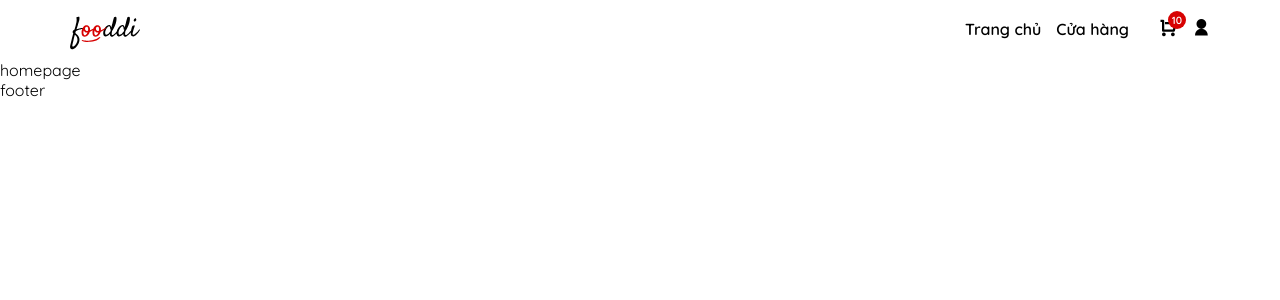
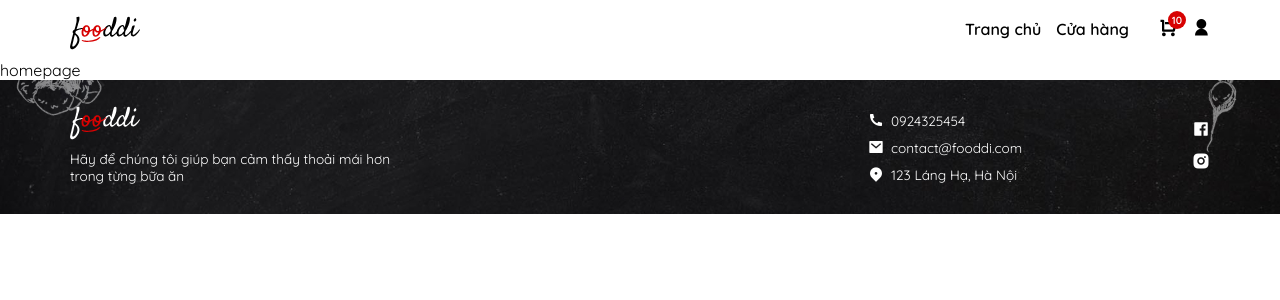
Before and after one commit to ltoanh/_Fooddi, a React (Create React App) app: page / in a window 1280 px wide. Shown: the top 300 px of the page. Built offline with nearby package versions, Linux system fonts and the light colour scheme.

Commit message:
update footer layout

```diff
--- /dev/null
+++ b/src/components/Footer/footer.css
@@ -0,0 +1,58 @@
+#footer{
+  padding: 20px 0;
+}
+
+#footer .container{
+  display: flex;
+  justify-content: space-between;
+}
+
+/* about us */
+#footer__about-us{
+  width: 30%;
+}
+#footer__about-us img{
+  display: block;
+}
+#footer__about-us small{
+  font-size: 0.85rem;
+
+  display: block;
+  padding: 10px 0;
+}
+
+/* footer contact */
+#footer__contact{
+  display: flex;
+  justify-content: space-between;
+  align-items: center;
+  width: 30%;
+
+}
+
+.footer__contact-list--item{
+  display: flex;
+  align-items: center;
+}
+.footer__contact-list--item:not(:first-of-type){
+  padding-top: 10px;
+}
+.footer__contact-list--icon{
+  margin-right: 7px;
+
+  font-size: 1rem;
+}
+.footer__contact-list--item span{
+  font-size: 0.85rem;
+}
+/* social icon */
+.footer__social-icon{
+  color: #fff;
+  font-size: 1.125rem;
+}
+.footer__social-icon:hover{
+  color: var(--color-red-bold);
+}
+.footer__social-item:not(:first-of-type){
+  margin-top: 10px;
+}
--- a/src/components/Footer/index.jsx
+++ b/src/components/Footer/index.jsx
@@ -1,10 +1,48 @@
-import React from 'react';
+import React from "react";
+// =================== style ======================
+import "./footer.css";
+import logo from "../../assets/logo/logo-white.svg";
 
 function index() {
   return (
-    <div>
-      footer
-    </div>
+    <footer id="footer" className="bg-wrapper">
+      <div className="container">
+        <div id="footer__about-us">
+          <img src={logo} height="40" alt="fooddi logo" />
+          <small>
+            Hãy để chúng tôi giúp bạn cảm thấy thoải mái hơn trong từng bữa ăn{" "}
+          </small>
+        </div>
+        <div id="footer__contact">
+          <ul id="footer__contact-list">
+            <li className="footer__contact-list--item">
+              <i class="footer__contact-list--icon ri-phone-fill"></i>
+              <span>0924325454</span>
+            </li>
+            <li className="footer__contact-list--item">
+              <i class="footer__contact-list--icon ri-mail-fill"></i>
+              <span>contact@fooddi.com</span>
+            </li>
+            <li className="footer__contact-list--item">
+              <i class="footer__contact-list--icon ri-map-pin-2-fill"></i>
+              <span>123 Láng Hạ, Hà Nội</span>
+            </li>
+          </ul>
+          <ul id="footer__contact-social">
+            <li className="footer__social-item">
+              <a href="#">
+                <i class="footer__social-icon ri-facebook-box-fill"></i>
+              </a>
+            </li>
+            <li className="footer__social-item">
+              <a href="#">
+                <i class="footer__social-icon ri-instagram-fill"></i>
+              </a>
+            </li>
+          </ul>
+        </div>
+      </div>
+    </footer>
   );
 }
 
--- a/src/components/Navbar/navbar.css
+++ b/src/components/Navbar/navbar.css
@@ -4,6 +4,8 @@
   align-items: center;
 
   padding: 10px 0;
+
+  color: #000;
 }
 
 /* =============== nav logo =============================== */
@@ -34,6 +36,8 @@
 .nav__menu--link-item{
   display: inline-block;
   padding: 5px 0;
+
+  color: #000;
 }
 
 .nav__menu--link-item:hover{
--- a/src/style/base/_reset.css
+++ b/src/style/base/_reset.css
@@ -8,7 +8,6 @@
   box-sizing: border-box;
 
   font-family: 'Quicksand', 'Roboto' ,sans-serif;
-  color: #000;
 }
 
 a{
--- a/src/style/base/_root.css
+++ b/src/style/base/_root.css
@@ -2,4 +2,7 @@
   /* color */
   --color-red-bold: #D70202 ;
   --color-orange-medium: #F57416;
+
+  /* bg color */
+  --bg-color-black: #262628;
 }
--- a/src/style/main.css
+++ b/src/style/main.css
@@ -8,3 +8,11 @@
   max-width: 1140px;
   margin: 0 auto;
 }
+
+.bg-wrapper{
+  background: var(--bg-color-black) url(../assets/bg/banner.10879cd6.jpg) center;
+  background-size: cover;
+  background-repeat: no-repeat;
+
+  color: #fff;
+}
```
Also changed, not shown: src/assets/bg/banner.10879cd6.jpg (added), src/assets/logo/logo-white.svg (added).
